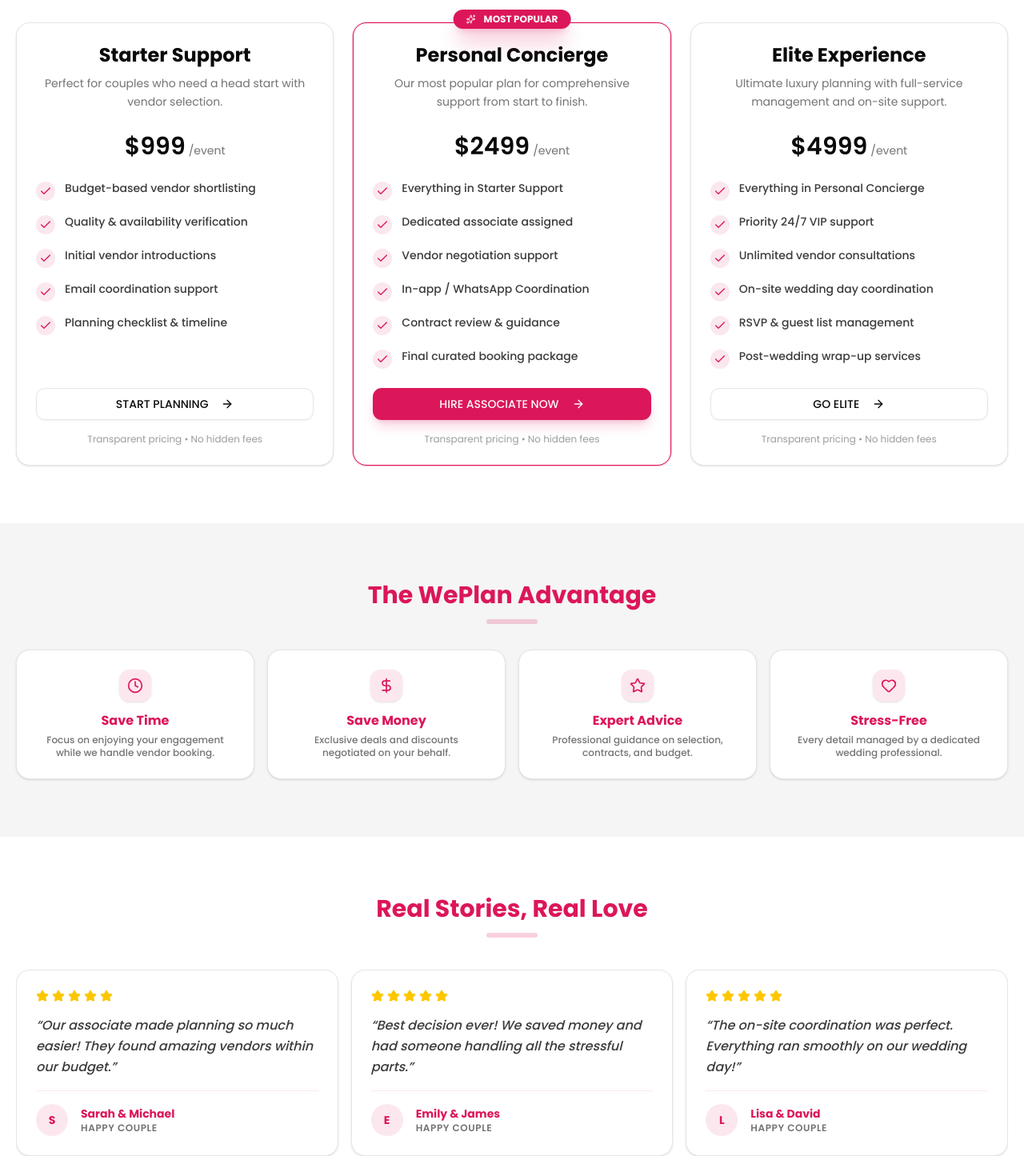
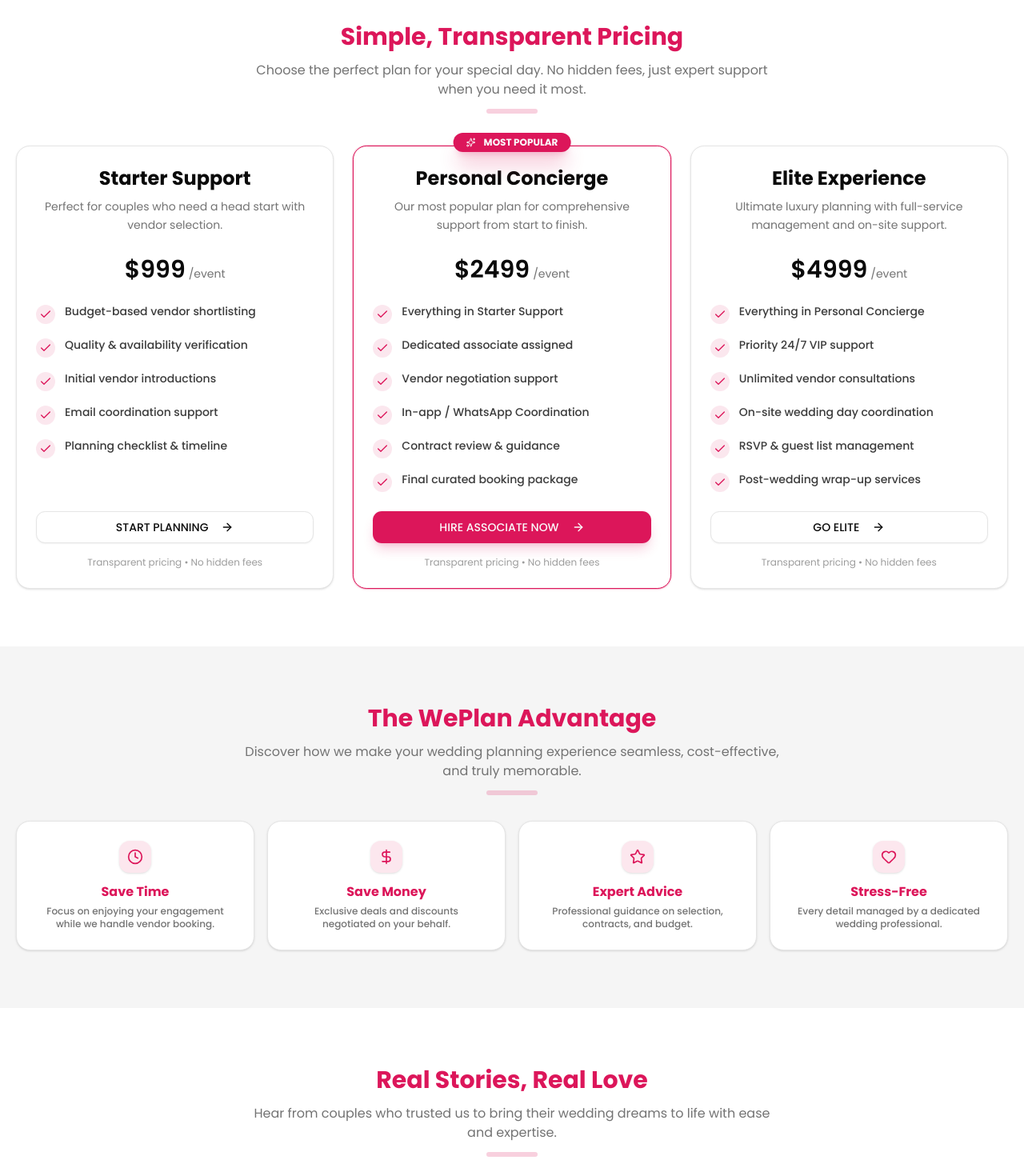
Before and after one commit to nurulla-hasan/elevator_website, a Next.js app: page /pricing in a window 1280 px wide. Shown: the part 400-1870 px from the top of the page at 80% size. Built offline with nearby package versions, Linux system fonts and the light colour scheme.

Commit message:
feat(pricing): add descriptive subheadings to pricing page sections

```diff
--- a/src/components/footer-route/pricing/pricing-benefits.tsx
+++ b/src/components/footer-route/pricing/pricing-benefits.tsx
@@ -34,6 +34,9 @@
           <h3 className="text-3xl font-bold text-primary">
             The WePlan Advantage
           </h3>
+          <p className="text-muted-foreground max-w-2xl text-sm md:text-base">
+            Discover how we make your wedding planning experience seamless, cost-effective, and truly memorable.
+          </p>
           <div className="h-1.5 w-16 bg-primary/20 rounded-full" />
         </div>
         <div className="grid grid-cols-2 lg:grid-cols-4 gap-4">
--- a/src/components/footer-route/pricing/pricing-plans.tsx
+++ b/src/components/footer-route/pricing/pricing-plans.tsx
@@ -15,7 +15,8 @@
   {
     name: "Starter Support",
     price: "999",
-    description: "Perfect for couples who need a head start with vendor selection.",
+    description:
+      "Perfect for couples who need a head start with vendor selection.",
     features: [
       "Budget-based vendor shortlisting",
       "Quality & availability verification",
@@ -29,7 +30,8 @@
   {
     name: "Personal Concierge",
     price: "2499",
-    description: "Our most popular plan for comprehensive support from start to finish.",
+    description:
+      "Our most popular plan for comprehensive support from start to finish.",
     features: [
       "Everything in Starter Support",
       "Dedicated associate assigned",
@@ -44,7 +46,8 @@
   {
     name: "Elite Experience",
     price: "4999",
-    description: "Ultimate luxury planning with full-service management and on-site support.",
+    description:
+      "Ultimate luxury planning with full-service management and on-site support.",
     features: [
       "Everything in Personal Concierge",
       "Priority 24/7 VIP support",
@@ -60,6 +63,17 @@
 
 export function PricingPlans() {
   return (
+    <div className="flex flex-col gap-10">
+      <div className="flex flex-col gap-3 items-center text-center">
+        <h3 className="text-3xl font-bold text-primary">
+          Simple, Transparent Pricing
+        </h3>
+        <p className="text-muted-foreground max-w-2xl text-sm md:text-base">
+          Choose the perfect plan for your special day. No hidden fees, just
+          expert support when you need it most.
+        </p>
+        <div className="h-1.5 w-16 bg-primary/20 rounded-full" />
+      </div>
       <div className="grid grid-cols-1 md:grid-cols-3 gap-6">
         {plans.map((plan, index) => (
           <div key={index} className="relative group h-full">
@@ -76,12 +90,14 @@
                 "h-full flex flex-col border transition-all duration-300 shadow-sm hover:shadow-md",
                 plan.recommended
                   ? "border-primary shadow-primary/10 ring-1 ring-primary/20"
-                : "border-border"
+                  : "border-border",
               )}
             >
               <CardHeader className="space-y-4 text-center">
                 <div className="space-y-2">
-                <CardTitle className="text-2xl font-bold">{plan.name}</CardTitle>
+                  <CardTitle className="text-2xl font-bold">
+                    {plan.name}
+                  </CardTitle>
                   <CardDescription className="text-sm min-h-12 leading-relaxed">
                     {plan.description}
                   </CardDescription>
@@ -114,7 +130,7 @@
                     size="lg"
                     className={cn(
                       "w-full uppercase group",
-                    plan.recommended && "shadow-lg shadow-primary/20"
+                      plan.recommended && "shadow-lg shadow-primary/20",
                     )}
                   >
                     {plan.buttonText}
@@ -129,5 +145,6 @@
           </div>
         ))}
       </div>
+    </div>
   );
 }
--- a/src/components/footer-route/pricing/pricing-testimonials.tsx
+++ b/src/components/footer-route/pricing/pricing-testimonials.tsx
@@ -36,6 +36,9 @@
         <h3 className="text-3xl font-bold text-primary">
           Real Stories, Real Love
         </h3>
+        <p className="text-muted-foreground max-w-2xl text-sm md:text-base">
+          Hear from couples who trusted us to bring their wedding dreams to life with ease and expertise.
+        </p>
         <div className="h-1.5 w-16 bg-primary/20 rounded-full" />
       </div>
 
```
Lines whose indentation alone changed are shown as unchanged.
